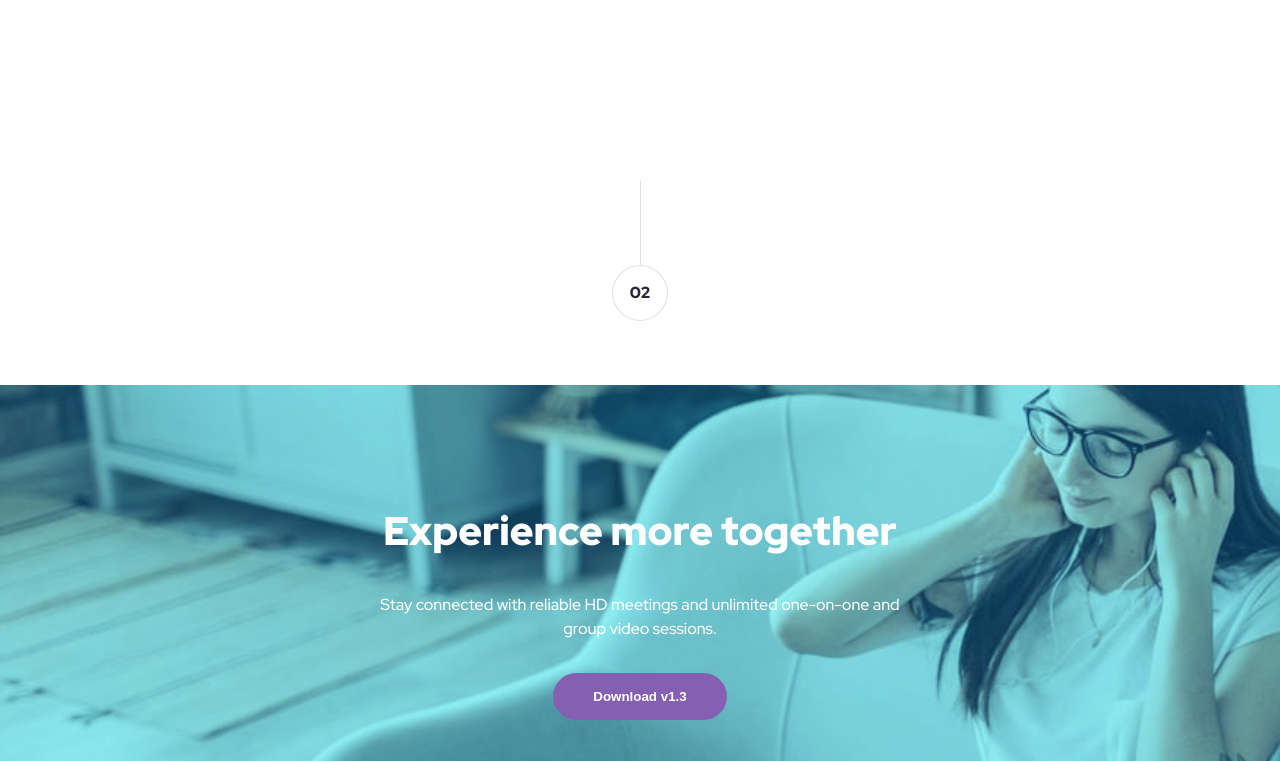
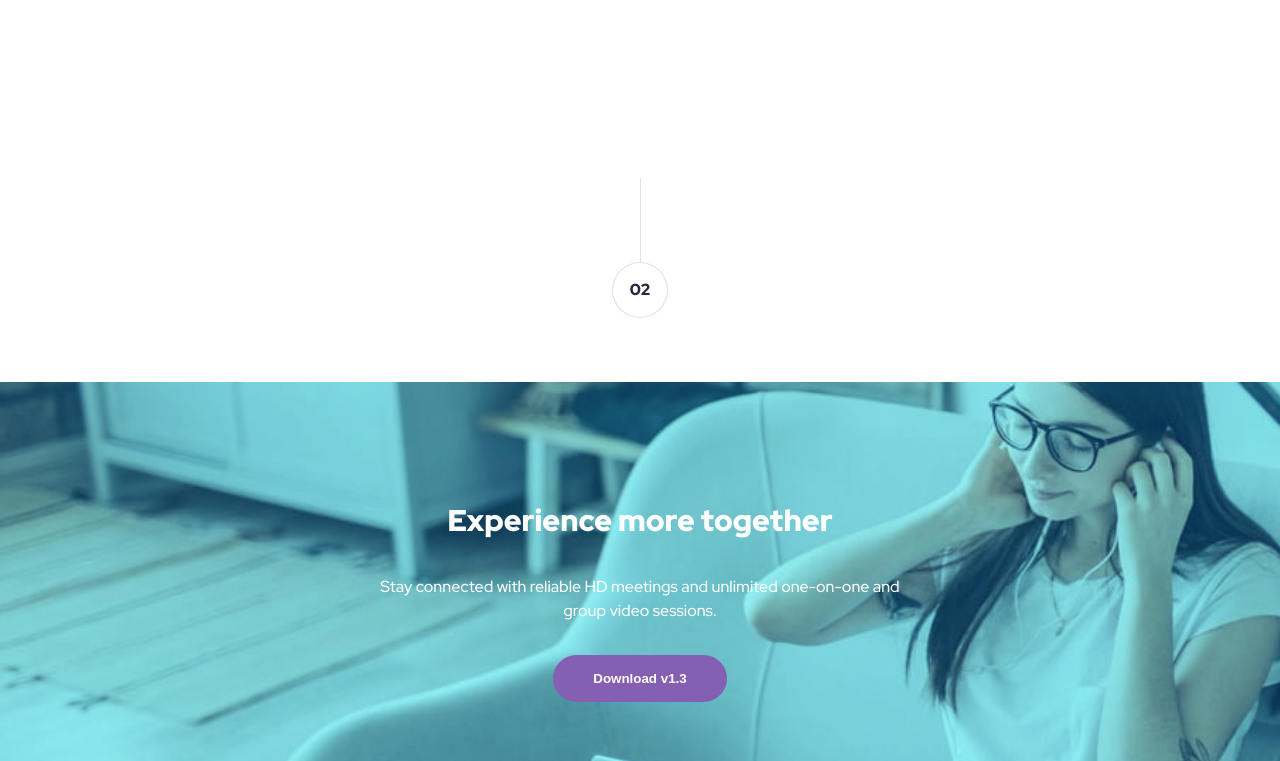
Before and after one commit to samritbasnet/groupmeetlanding-page, a plain HTML site: page starter-code/index.html in a window 1280 px wide. Shown: the part 1563-2324 px from the top of the page. Drawn offline with Linux system fonts and the light colour scheme.

Commit message:
final changes

```diff
--- a/starter-code/style.css
+++ b/starter-code/style.css
@@ -143,7 +143,7 @@ h2 {
     color: var(--color-primary);
     text-transform: uppercase;
     letter-spacing: 4px;
-    font-size: 16px;
+    font-size: 14px;
     margin-bottom: 16px;
 }
 
@@ -174,7 +174,7 @@ footer {
 
 footer h2 {
     color: white;
-    font-size: 40px;
+    font-size: 30px;
     text-transform: none;
     letter-spacing: normal;
     margin-bottom: 32px;
```
Also changed, not shown: 1 other file.
